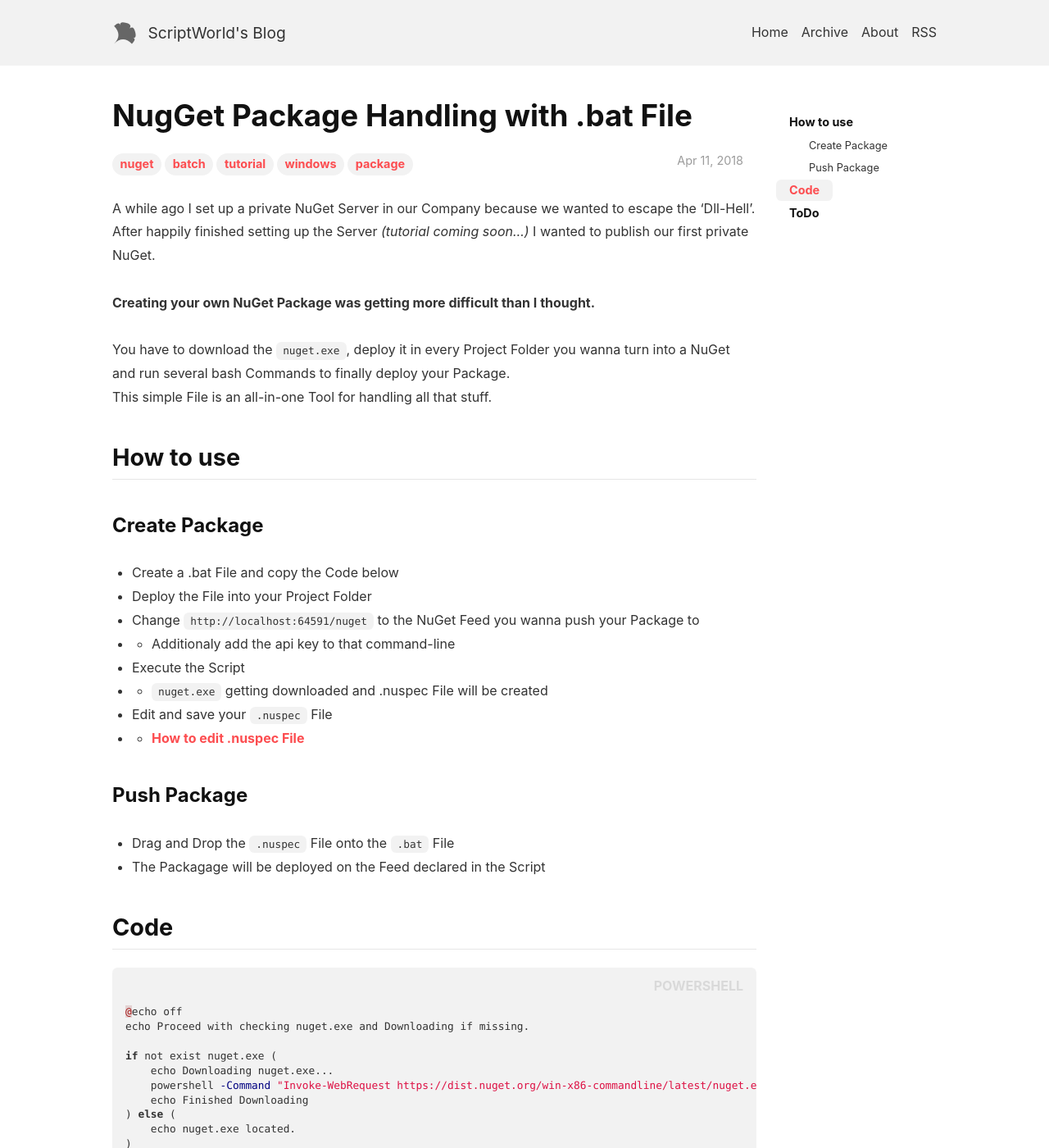
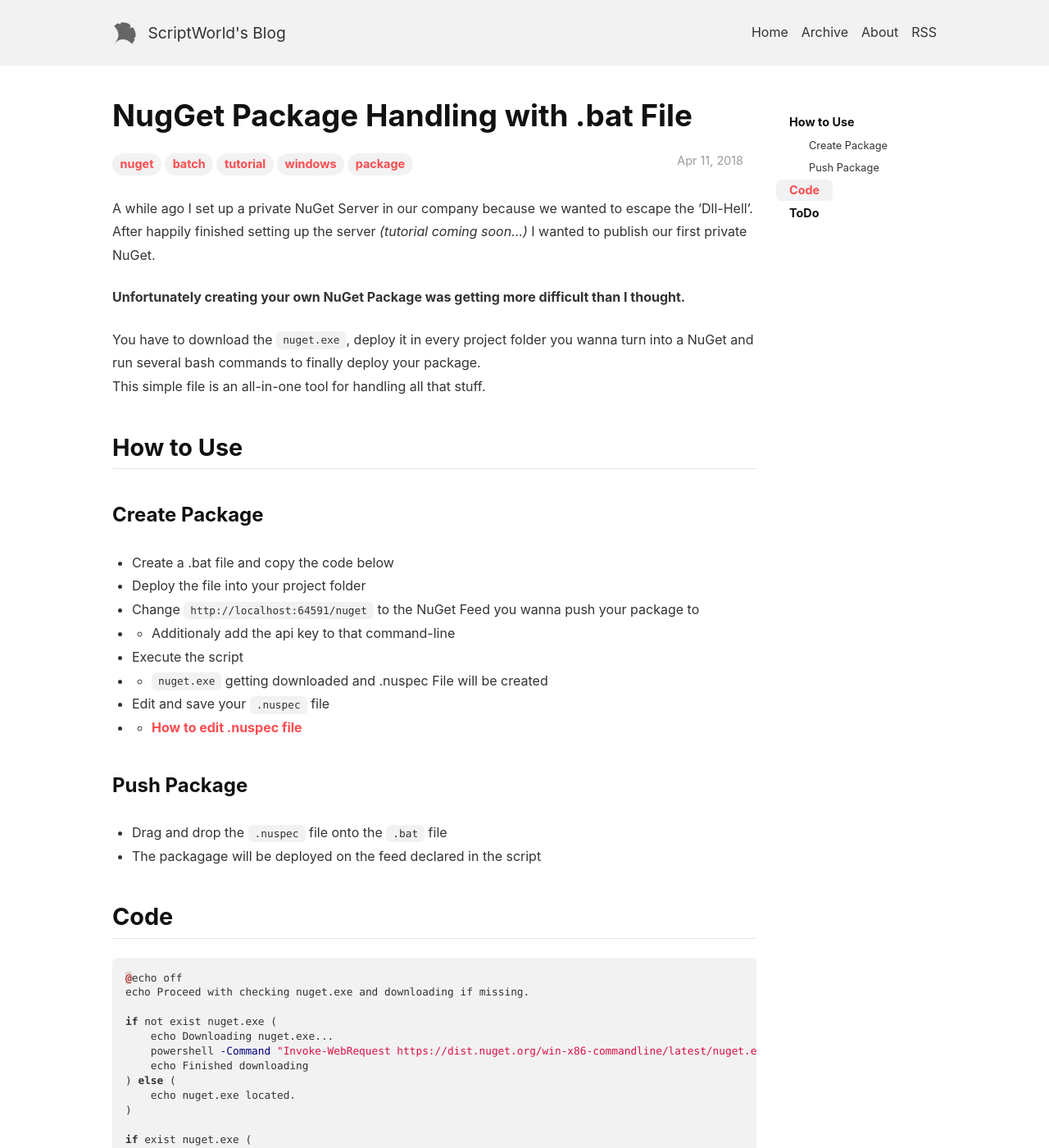
Before and after one commit to breuerfelix/breuerfelix.github.io, a Jekyll site: the page built from _posts/18-04-11-NuGet-Package-Handling.md, in a window 1280 px wide and 1400 px high. Shown: the whole window at 82% size. Built offline with Jekyll 4.4.1, drawn with Linux system fonts in a browser that asks for light colours; nearby versions of some CDN libraries; some of the changed text lies outside the part shown.

````diff
--- a/_posts/18-04-11-NuGet-Package-Handling.md
+++ b/_posts/18-04-11-NuGet-Package-Handling.md
@@ -7,43 +7,46 @@ tags: nuget batch tutorial windows package
 category: tutorial
 ---
 
-A while ago I set up a private NuGet Server in our Company because we wanted to escape the 'Dll-Hell'.<br />
-After happily finished setting up the Server _(tutorial coming soon...)_ I wanted to publish our first private NuGet.<br /><br />
-__Creating your own NuGet Package was getting more difficult than I thought.__<!--more--><br /><br />
-You have to download the `nuget.exe`, deploy it in every Project Folder you wanna turn into a NuGet and run several bash Commands to finally deploy your Package.<br />
-This simple File is an all-in-one Tool for handling all that stuff.
-## How to use
+A while ago I set up a private NuGet Server in our company because we wanted to escape the 'Dll-Hell'.
+After happily finished setting up the server _(tutorial coming soon...)_ I wanted to publish our first private NuGet.
+
+__Unfortunately creating your own NuGet Package was getting more difficult than I thought.__<!--more-->
+
+You have to download the `nuget.exe`, deploy it in every project folder you wanna turn into a NuGet and run several bash commands to finally deploy your package.
+This simple file is an all-in-one tool for handling all that stuff.
+
+## How to Use
 ### Create Package
-- Create a .bat File and copy the Code below
-- Deploy the File into your Project Folder
-- Change `http://localhost:64591/nuget` to the NuGet Feed you wanna push your Package to
+- Create a .bat file and copy the code below
+- Deploy the file into your project folder
+- Change `http://localhost:64591/nuget` to the NuGet Feed you wanna push your package to
 - - Additionaly add the api key to that command-line
-- Execute the Script
+- Execute the script
 - - `nuget.exe` getting downloaded and .nuspec File will be created
-- Edit and save your `.nuspec` File
-- - [How to edit .nuspec File](https://docs.microsoft.com/de-de/nuget/create-packages/creating-a-package#the-role-and-structure-of-the-nuspec-file)
+- Edit and save your `.nuspec` file
+- - [How to edit .nuspec file](https://docs.microsoft.com/de-de/nuget/create-packages/creating-a-package#the-role-and-structure-of-the-nuspec-file)
 
 ### Push Package
-- Drag and Drop the `.nuspec` File onto the `.bat` File
-- The Packagage will be deployed on the Feed declared in the Script
+- Drag and drop the `.nuspec` file onto the `.bat` file
+- The packagage will be deployed on the feed declared in the script
 
 ## Code
-{% highlight powershell %}
+```powershell
 @echo off
-echo Proceed with checking nuget.exe and Downloading if missing.
+echo Proceed with checking nuget.exe and downloading if missing.
 
 if not exist nuget.exe (
     echo Downloading nuget.exe...
     powershell -Command "Invoke-WebRequest https://dist.nuget.org/win-x86-commandline/latest/nuget.exe -OutFile nuget.exe"
-    echo Finished Downloading
+    echo Finished downloading
 ) else (
     echo nuget.exe located.
 )
 
 if exist nuget.exe (
     if exist "%~1" (
-        echo Drag and Drop recognized
-        echo Pushing the Package...
+        echo Drag and drop recognized
+        echo Pushing the package...
 
         rem edit your nuget server here
         nuget push %~1 -Source http://localhost:64591/nuget
@@ -55,7 +58,7 @@ if exist nuget.exe (
             echo Finished.
         ) else (
             nuget spec
-            echo Modify *.nuspec and Start the .bat again to Pack the NuGet.
+            echo Modify *.nuspec and start the .bat again to pack the NuGet.
         )
     )
 ) else (
@@ -63,9 +66,9 @@ if exist nuget.exe (
 )
 
 pause
-{% endhighlight %}
+```
 
 ## ToDo
-- More Comments
+- More comments
 - nuget.exe stored only in one place
-- Proper Syntax Highlight for Code
+- Proper Syntax Highlight for code
````
Also changed, not shown: _drafts/18-04-15-Custom-Linux-Commands.md (deleted, +0 -8 lines), _posts/18-04-10-New-Blog.md (+4 -4 lines), _posts/18-04-15-Custom-Linux-Commands.md (added, +79 -0 lines), about.md (+4 -5 lines).
